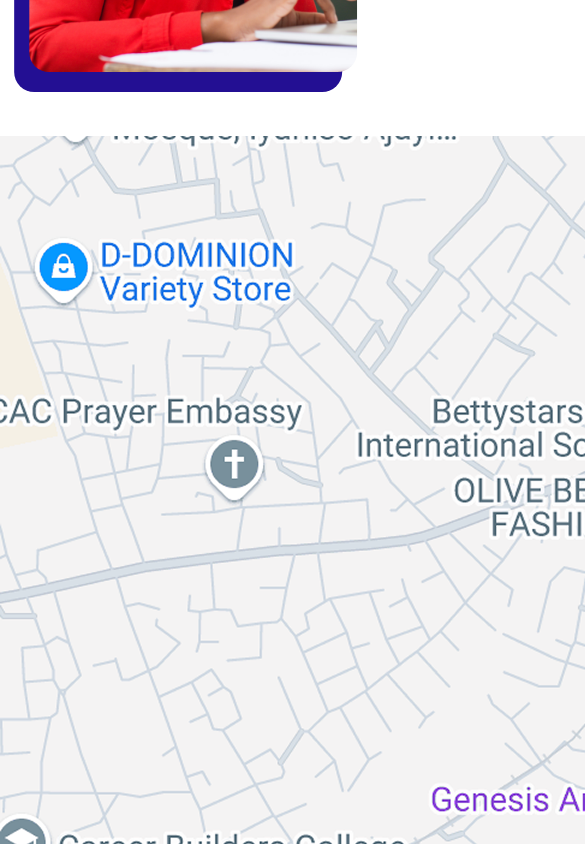
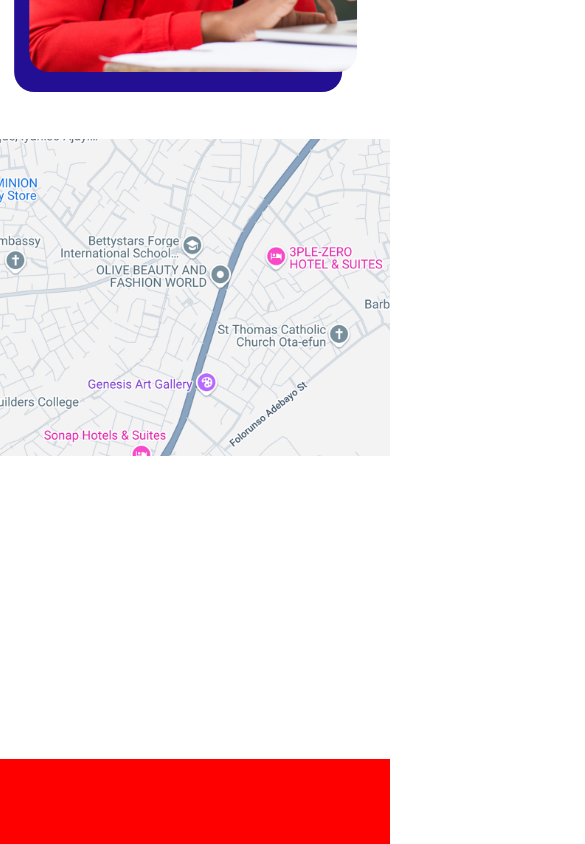
Before and after one commit to ogungbile-oluwasogo/endwell, a React (Vite) app: page /contact-us in a window 390 px wide. Shown: the part 2440-3284 px from the top of the page, 585 px wide, since content can reach past the window. Built offline with nearby package versions, Linux system fonts and the light colour scheme.

Commit message:
adjusting contact us page

```diff
--- a/src/components/contact/Form.module.css
+++ b/src/components/contact/Form.module.css
@@ -139,6 +139,10 @@
     .formContainer .form {
         width: 99%;
     }
+
+    .formContainer .form form button {
+        width: 100%;
+    }
 }
 
 @media (max-width: 500px) {
@@ -154,4 +158,5 @@
     .formContainer .form {
         width: 99%;
     }
+
 }
--- a/src/components/contact/Map.module.css
+++ b/src/components/contact/Map.module.css
@@ -1,14 +1,23 @@
 .map {
     position: relative;
-    height: 700px;
+    height:600px;
 }
 
 .map img{
     position: absolute;
+    object-fit: cover;
+    width: 100%;
+    height:700px;
+    bottom: -100px;
 }
 
 @media (max-width: 600px) {
-    .map{
-    height: 317px;
+    .map {
+
+        height:220px;
+    }
+
+    .map img{
+        height: 317px;
+    }
 }
-}
```
